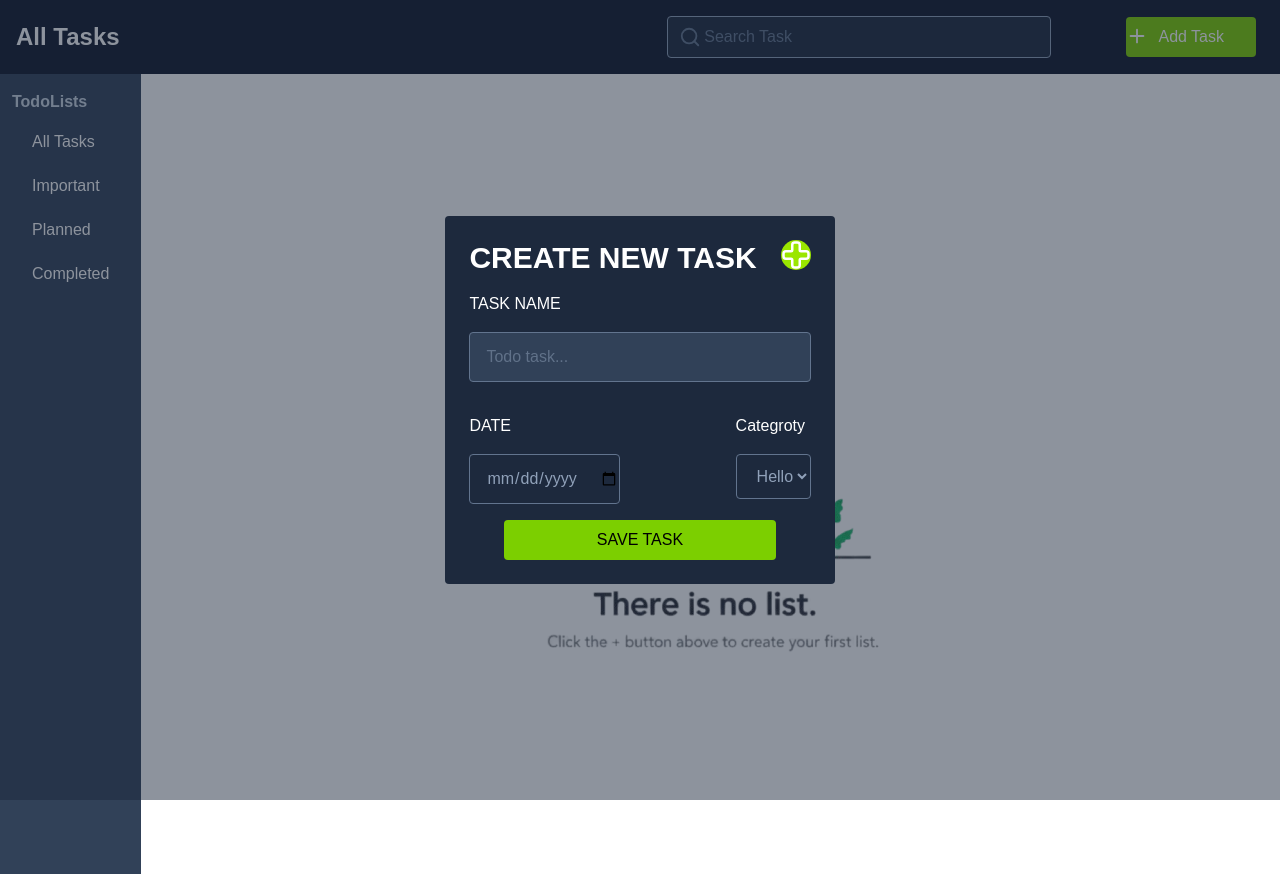
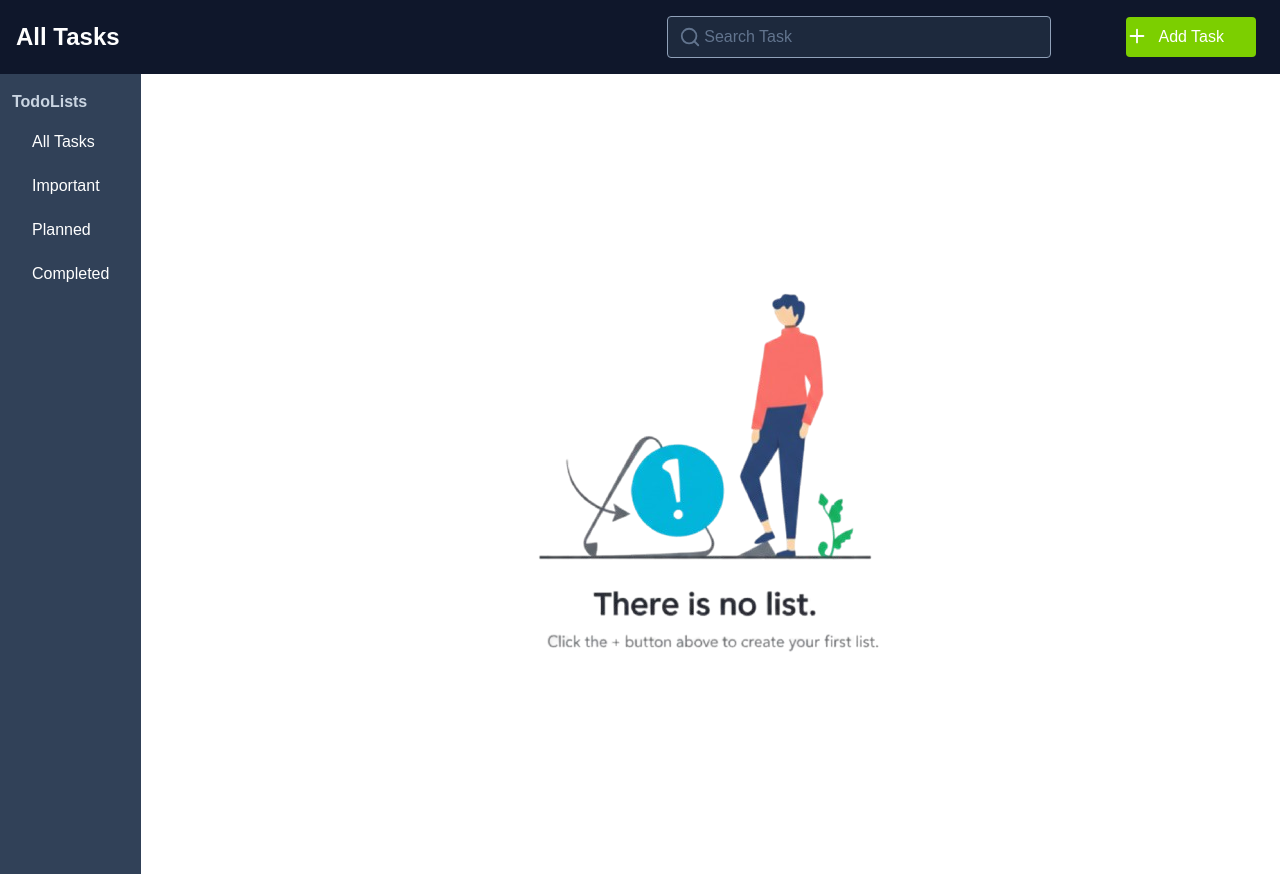
Before and after one commit to ashokbhattaraii/todoapp, a Next.js app: page / in a window 1280 px wide. Built offline with nearby package versions, Linux system fonts and the light colour scheme.

Commit message:
context updated

```diff
--- /dev/null
+++ b/app/Component/Context/FormContext.tsx
@@ -0,0 +1,16 @@
+import { Children, createContext, useContext, useState } from "react";
+
+const FormContext = createContext<any>(null);
+
+export function FormProvider({ children }: any) {
+  const [formClose, setFormState] = useState(false);
+  return (
+    <FormContext.Provider value={{ formClose, setFormState }}>
+      {children}
+    </FormContext.Provider>
+  );
+}
+
+export function useFormContext() {
+  return useContext(FormContext);
+}
--- a/app/Component/addarea/add.tsx
+++ b/app/Component/addarea/add.tsx
@@ -1,5 +1,10 @@
+import { useFormContext } from "../Context/FormContext";
 import { Cross } from "lucide-react";
 export default function Add() {
+  const { formClose, setFormState } = useFormContext();
+  function hanldeForm() {
+    setFormState(!formClose);
+  }
   return (
     <>
       <div className="flex w-full justify-center items-center">
@@ -8,12 +13,18 @@ export default function Add() {
         </div>
         <div
           id="addNewListContainer"
-          className="fixed inset-0 flex justify-center items-center bg-slate-800/50 text-white"
+          className={`fixed inset-0 flex justify-center items-center bg-slate-800/50 text-white ${
+            formClose ? "block" : "hidden"
+          }`}
         >
           <form className="bg-slate-800 backdrop-blur-2xl p-6 rounded">
             <div id="heading" className="flex justify-between gap-6 ">
               <h1 className="text-3xl font-extrabold">CREATE NEW TASK</h1>
-              <Cross className="ml-auto  rounded-full bg-lime-400" size={30} />
+              <Cross
+                className="ml-auto  rounded-full bg-lime-400"
+                size={30}
+                onClick={hanldeForm}
+              />
             </div>
             <div id="task" className="my-4">
               <span>TASK NAME</span>
--- /dev/null
+++ b/app/Component/button.tsx
@@ -0,0 +1,27 @@
+"use client";
+import { useFormContext } from "./Context/FormContext";
+import { Search, Plus } from "lucide-react";
+export default function Button({ variant = "primary", onClick }: any) {
+  const { formClose, setFormState }: any = useFormContext();
+  function handleFormOpen() {
+    setFormState(true);
+    console.log(formClose);
+  }
+
+  return (
+    <>
+      <div
+        id="buttonContainer"
+        className="mr-6 relative flex  items-center text-white "
+      >
+        <Plus className="absolute inset-y-0 top-2 " size={22} />
+        <button
+          className="group bg-lime-500 py-2 md:py-3 px-8 rounded w-full leading-none flex hover:bg-lime-600 cursor-pointer transition-transform ease-out duration-200"
+          onClick={handleFormOpen}
+        >
+          <span>Add Task</span>
+        </button>
+      </div>
+    </>
+  );
+}
--- a/app/Component/navbar/navbar.tsx
+++ b/app/Component/navbar/navbar.tsx
@@ -1,5 +1,6 @@
+"use client";
 import { Search, Plus } from "lucide-react";
-
+import Button from "../button";
 export default function Navbar() {
   return (
     <>
@@ -19,14 +20,8 @@ export default function Navbar() {
               placeholder="Search Task"
             />
           </div>
-          <div
-            id="buttonContainer"
-            className="mr-6 relative flex  items-center text-white "
-          >
-            <Plus className="absolute inset-y-0 top-2 " size={22} />
-            <button className="group bg-lime-500 py-2 md:py-3 px-8 rounded w-full leading-none flex hover:bg-lime-600 cursor-pointer transition-transform ease-out duration-200">
-              <span>Add Task</span>
-            </button>
+          <div>
+            <Button />
           </div>
         </div>
       </header>
--- a/app/layout.tsx
+++ b/app/layout.tsx
@@ -1,7 +1,9 @@
+"use client";
 import type { Metadata } from "next";
 import { Geist, Geist_Mono } from "next/font/google";
 import "./globals.css";
 import Navbar from "./Component/navbar/navbar";
+import { FormProvider } from "./Component/Context/FormContext";
 
 const geistSans = Geist({
   variable: "--font-geist-sans",
@@ -13,7 +15,7 @@ const geistMono = Geist_Mono({
   subsets: ["latin"],
 });
 
-export const metadata: Metadata = {
+const metadata: Metadata = {
   title: "Create Next App",
   description: "Generated by create next app",
 };
@@ -28,8 +30,10 @@ export default function RootLayout({
       <body
         className={`${geistSans.variable} ${geistMono.variable} antialiased`}
       >
-        <Navbar />
-        {children}
+        <FormProvider>
+          <Navbar />
+          {children}
+        </FormProvider>
       </body>
     </html>
   );
```
Also changed, not shown: 1 other file (tests, documents, lock files or other folders).
